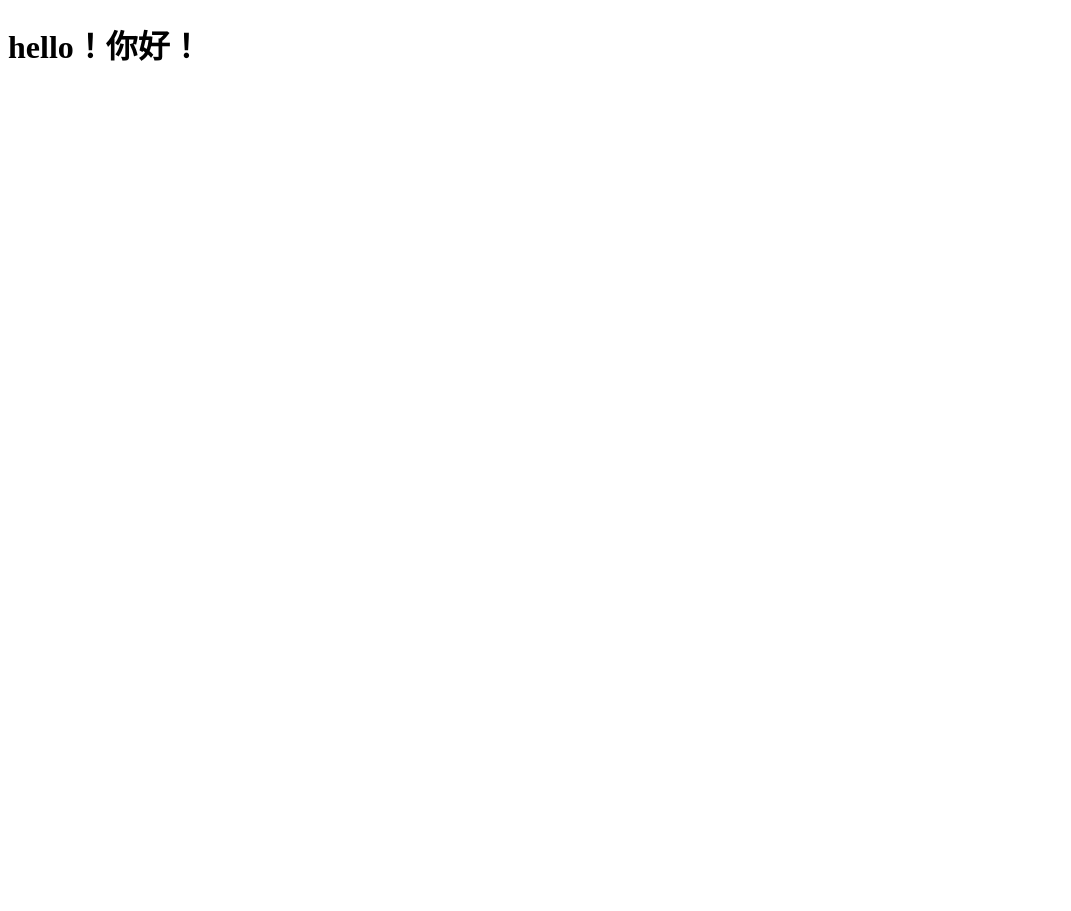
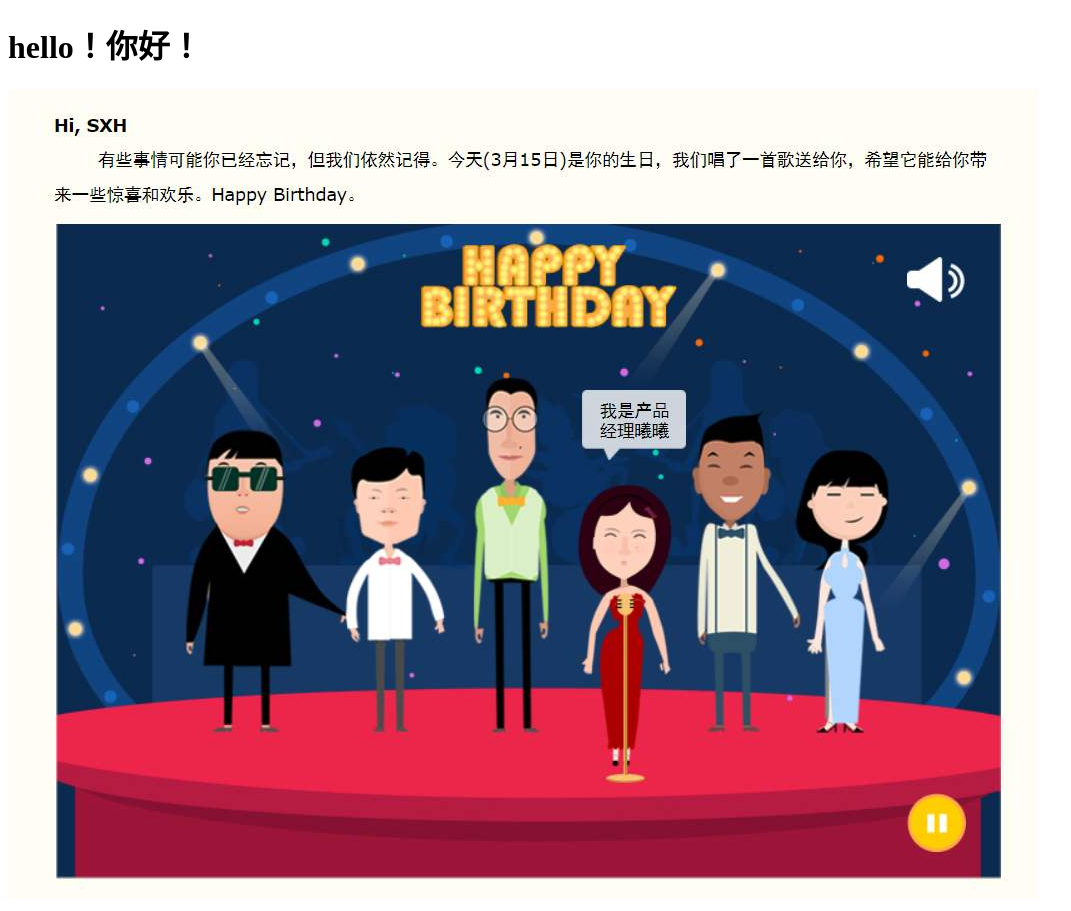
Before and after one commit to sxh1799/pikpak.github.io, a plain HTML site: page index.html in a window 1280 px wide. Shown: the whole page, without its empty margins (0-1071 px from the left). Before the commit the page ends 800 px from the top, so only its background shows below. Drawn offline with Linux system fonts and the light colour scheme.

Commit message:
添加了图片

```diff
--- a/index.html
+++ b/index.html
@@ -10,6 +10,7 @@
 
 <body>
     <h1>hello！你好！ </h1>
+    <img src="./Snipaste截屏_2023-03-15_21-45-26.jpg" alt="">
 </body>
 
 </html>
```
Also changed, not shown: Snipaste截屏_2023-03-15_21-45-26.jpg (added).
